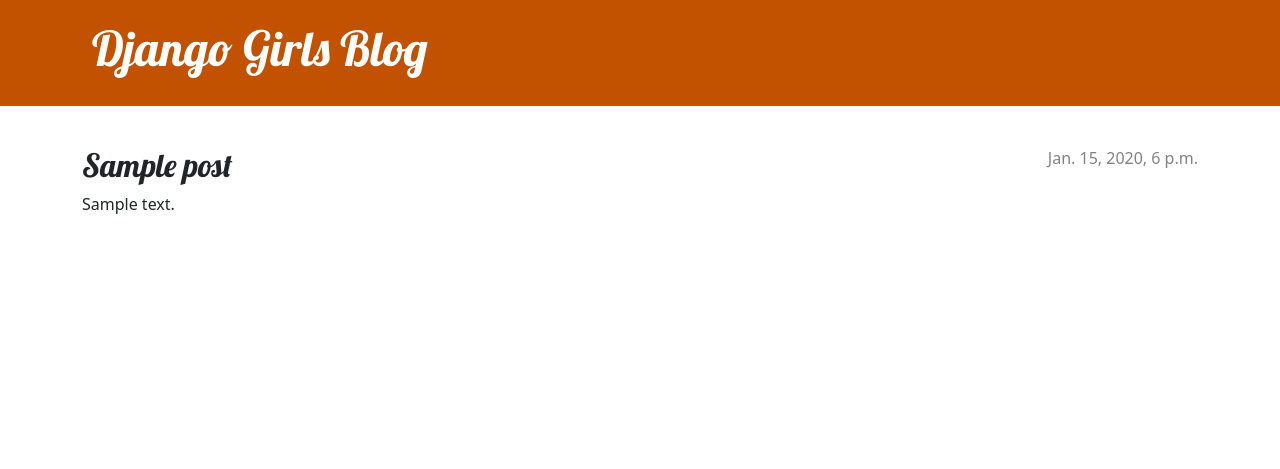
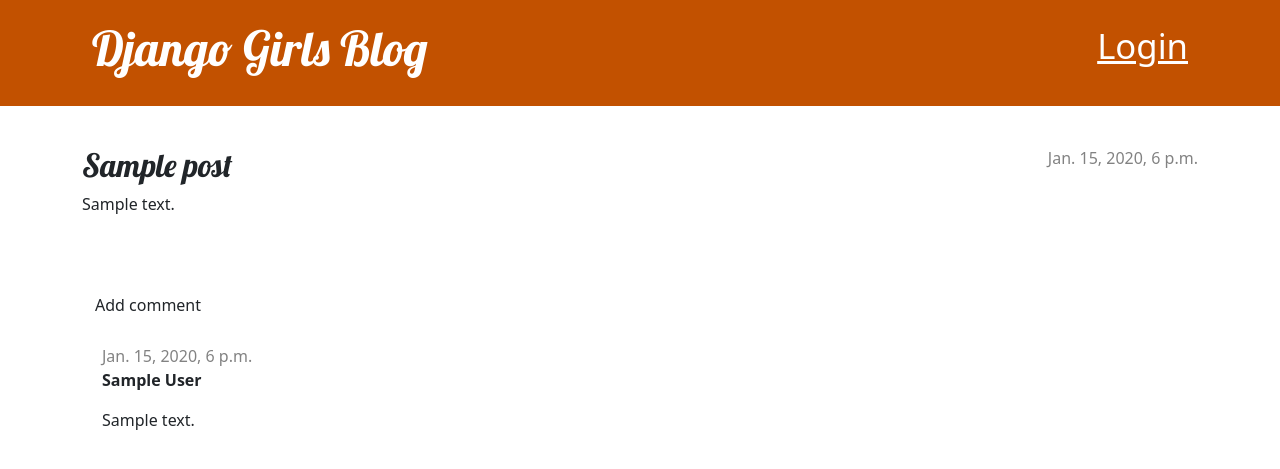
Before and after one commit to tspeaking/my-first-blog, a Django app: page /post/1/ in a window 1280 px wide. Shown: the top 469 px of the page. Run offline with Django 3.2, Linux system fonts and the light colour scheme; tables that the repository leaves empty hold one stand-in row (values such as "Sample post").

Commit message:
Added comment function to the site

```diff
--- a/blog/admin.py
+++ b/blog/admin.py
@@ -1,4 +1,5 @@
 from django.contrib import admin
-from .models import Post
+from .models import Post, Comment
 
 admin.site.register(Post)
+admin.site.register(Comment)
--- a/blog/models.py
+++ b/blog/models.py
@@ -15,3 +15,21 @@ class Post(models.Model):
 
     def __str__(self):
         return self.title
+
+    def approved_comments(self):
+        return self.comments.filter(approved_comment=True)
+
+class Comment(models.Model):
+    post = models.ForeignKey('blog.Post', on_delete=models.CASCADE, related_name='comments')
+        # "related_name" literally adds a new property named "comments" to the model Post, just like the title and text, etc.
+    author = models.CharField(max_length=200)
+    text = models.TextField()
+    created_date = models.DateTimeField(default=timezone.now)
+    approved_comment = models.BooleanField(default=False)
+
+    def approve(self):
+        self.approved_comment=True
+        self.save()
+
+    def __str__(self):
+        return self.text
--- a/blog/static/css/blog.css
+++ b/blog/static/css/blog.css
@@ -68,3 +68,7 @@ h4 {
     color: #FFFFFF;
     background-color: #C25100;
 }
+
+.comment {
+    margin: 20px 0px 20px 20px;
+}
--- a/blog/templates/blog/base.html
+++ b/blog/templates/blog/base.html
@@ -13,7 +13,12 @@
             {% if user.is_authenticated %}
                 <a href="{% url 'post_new' %}" class="top-menu">
                     {% include './icons/file-earmark-plus.svg' %}
+                    Add
                 </a>
+                <a href="{% url 'post_draft_list' %}" class="top-menu"><span class="glyphicon glyphicon-edit">Drafts</span></a>
+                <p class="top-menu">Hello {{ user.username }} <small>(<a href="{% url 'logout' %}">Log out</a>)</small></p>
+            {% else %}
+            <a href="{% url 'login' %}" class="top-menu"><span class="glyphicon glyphicon-lock">Login</span></a>
             {% endif %}
             <h1><a href="/">Django Girls Blog</a></h1>
           </div>
--- a/blog/templates/blog/post_detail.html
+++ b/blog/templates/blog/post_detail.html
@@ -7,14 +7,33 @@
                 <a class="btn btn-secondary" href="{% url 'post_edit' pk=post.pk %}">
                     {% include './icons/pencil-fill.svg' %}
                 </a>
+                <a class="btn btn-default" href="{% url 'post_remove' pk=post.pk %}"><span class="glyphicon glyphicon-remove">Remove</span></a>
             {% endif %}
         </aside>
         {% if post.published_date %}
             <time class="date">
                 {{ post.published_date }}
             </time>
+        {% else %}
+            <a class="btn btn-default" href="{% url 'post_publish' pk=post.pk %}">Publish</a>
         {% endif %}
         <h2>{{ post.title }}</h2>
         <p>{{ post.text|linebreaksbr }}</p>
     </article>
+    <a class="btn btn-default" href="{% url 'add_comment_to_post' pk=post.pk %}">Add comment</a>
+    {% for comment in post.comments.all %}
+        {% if user.is_authenticated or comment.approved_comment %}
+        <div class="comment">
+            <div class="date">{{ comment.created_date }}</div>
+            {% if not comment.approved_comment %}
+                <a class="btn btn-default" href="{% url 'comment_remove' pk=comment.pk %}"><span class="glyphicon glyphicon-remove">Remove</span></a>
+                <a class="btn btn-default" href="{% url 'comment_approve' pk=comment.pk %}"><span class="glyphicon glyphicon-ok">Approve</span></a>
+            {% endif %}
+            <strong>{{ comment.author }}</strong>
+            <p>{{ comment.text|linebreaks }}</p>
+        </div>
+        {% endif %}
+    {% empty %}
+        <p>No comments here yet :(</p>
+    {% endfor %}
 {% endblock %}
--- a/blog/urls.py
+++ b/blog/urls.py
@@ -6,4 +6,10 @@ urlpatterns = [
     path('post/<int:pk>/', views.post_detail, name='post_detail'),
     path('post/new/', views.post_new, name='post_new'),
     path('post/<int:pk>/edit/', views.post_edit, name='post_edit'),
+    path('drafts/', views.post_draft_list, name='post_draft_list'),
+    path('post/<int:pk>/publish/', views.post_publish, name='post_publish'),
+    path('post/<pk>/remove/', views.post_remove, name='post_remove'),
+    path('post/<int:pk>/comment/', views.add_comment_to_post, name='add_comment_to_post'),
+    path('comment/<int:pk>/approve/', views.comment_approve, name='comment_approve'),
+    path('comment/<int:pk>/remove/', views.comment_remove, name='comment_remove'),
 ]
--- a/blog/views.py
+++ b/blog/views.py
@@ -1,7 +1,8 @@
 from django.shortcuts import render, get_object_or_404, redirect
 from django.utils import timezone
-from .models import Post
-from .forms import PostForm
+from .models import Post, Comment
+from .forms import PostForm, CommentForm
+from django.contrib.auth.decorators import login_required
 
 # Create your views here.
 def post_list(request):
@@ -12,19 +13,22 @@ def post_detail(request, pk):
     post = get_object_or_404(Post, pk=pk)
     return render(request, 'blog/post_detail.html', {'post': post})
 
+@login_required
 def post_new(request):
     if request.method == 'POST':
         form = PostForm(request.POST)
         if form.is_valid():
             post = form.save(commit=False)
             post.author = request.user
-            post.published_date = timezone.now()
+            # Without setting the published date, the post created will be a draft.
+            # post.published_date = timezone.now()
             post.save()
             return redirect('post_detail', pk=post.pk)
     else:
         form = PostForm()
     return render(request, 'blog/post_edit.html', {'form': form})
 
+@login_required
 def post_edit(request, pk):
     post = get_object_or_404(Post, pk=pk)
     if request.method == 'POST':
@@ -32,9 +36,53 @@ def post_edit(request, pk):
         if form.is_valid():
             post = form.save(commit=False)
             post.author = request.user
-            post.published_date = timezone.now()
+            # Without setting the published date, the post edited will be a draft.
+            # post.published_date = timezone.now()
             post.save()
             return redirect('post_detail', pk=post.pk)
     else:
         form = PostForm(instance=post)
     return render(request, 'blog/post_edit.html', {'form': form})
+
+@login_required
+def post_draft_list(request):
+    posts = Post.objects.filter(published_date__isnull=True).order_by('created_date')
+    return render(request, 'blog/post_draft_list.html', {'posts': posts})
+
+@login_required
+def post_publish(request, pk):
+    post = get_object_or_404(Post, pk=pk)
+    post.publish()
+    return redirect('post_detail', pk=pk)
+
+@login_required
+def post_remove(request, pk):
+    post = get_object_or_404(Post, pk=pk)
+    post.delete()
+    return redirect('post_list')
+
+def add_comment_to_post(request, pk):
+    post = get_object_or_404(Post, pk=pk)
+    if request.method == 'POST':
+        form = CommentForm(request.POST)
+        if form.is_valid():
+            comment = form.save(commit=False)
+            comment.post = post
+                # This is to tell which post the comment is dedicated to.
+            comment.save()
+            return redirect('post_detail', pk=post.pk)
+    else:
+        form = CommentForm()
+    return render(request, 'blog/add_comment_to_post.html', {'form': form})
+
+@login_required
+def comment_approve(request, pk):
+    comment = get_object_or_404(Comment, pk=pk)
+    comment.approve()
+    return redirect('post_detail', pk=comment.post.pk)
+
+@login_required
+def comment_remove(request, pk):
+    comment = get_object_or_404(Comment, pk=pk)
+    comment.delete()
+    return redirect('post_detail', pk=comment.post.pk)
--- a/mysite/settings.py
+++ b/mysite/settings.py
@@ -125,3 +125,5 @@ STATIC_ROOT = BASE_DIR / 'static'
 # https://docs.djangoproject.com/en/3.2/ref/settings/#default-auto-field
 
 DEFAULT_AUTO_FIELD = 'django.db.models.BigAutoField'
+
+LOGIN_REDIRECT_URL = '/'
--- a/mysite/urls.py
+++ b/mysite/urls.py
@@ -15,8 +15,12 @@ Including another URLconf
 """
 from django.contrib import admin
 from django.urls import path, include
+from django.contrib.auth import views
 
 urlpatterns = [
     path('admin/', admin.site.urls),
+    path('accounts/login/', views.LoginView.as_view(), name='login'),
+    path('accounts/logout/', views.LogoutView.as_view(next_page='/'), name='logout'),
     path('', include('blog.urls')),
+
 ]
```
Also changed, not shown: blog/forms.py (+7 -1 lines), blog/templates/blog/add_comment_to_post.html (added, +9 -0 lines), blog/templates/blog/post_draft_list.html (added, +11 -0 lines), blog/templates/blog/post_list.html (+7 -4 lines), blog/templates/registration/login.html (added, +24 -0 lines), blog/migrations/0002_comment.py (added).
